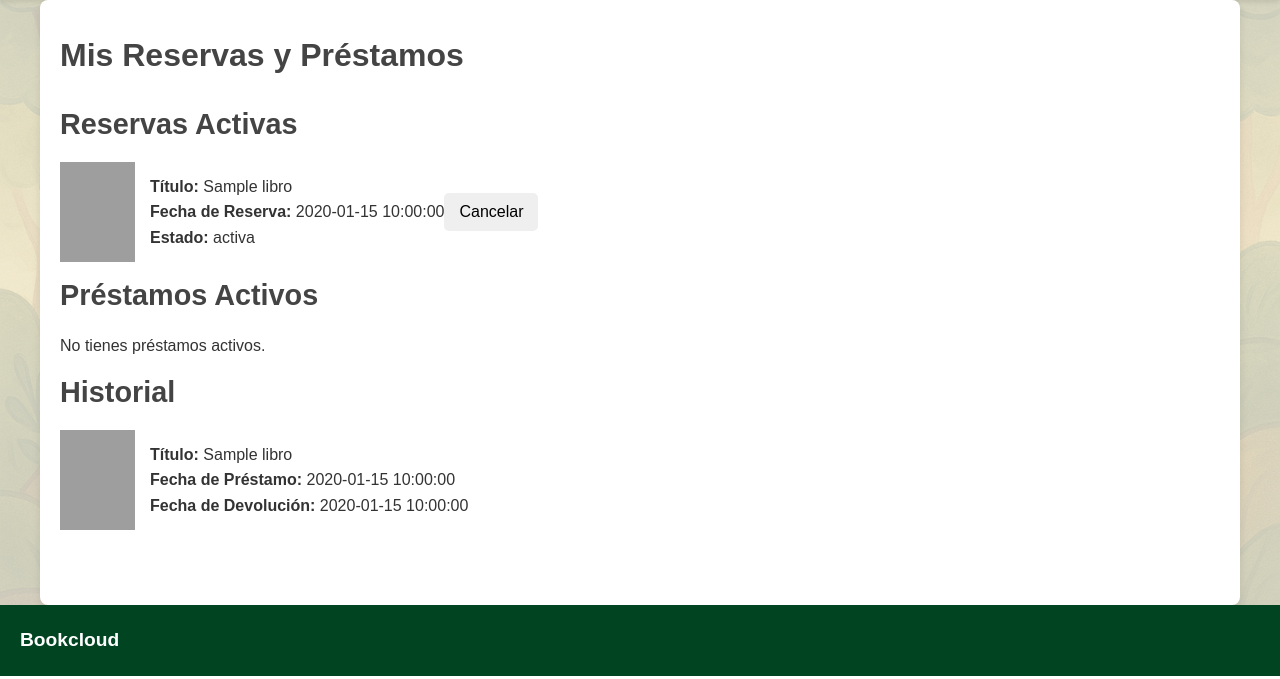
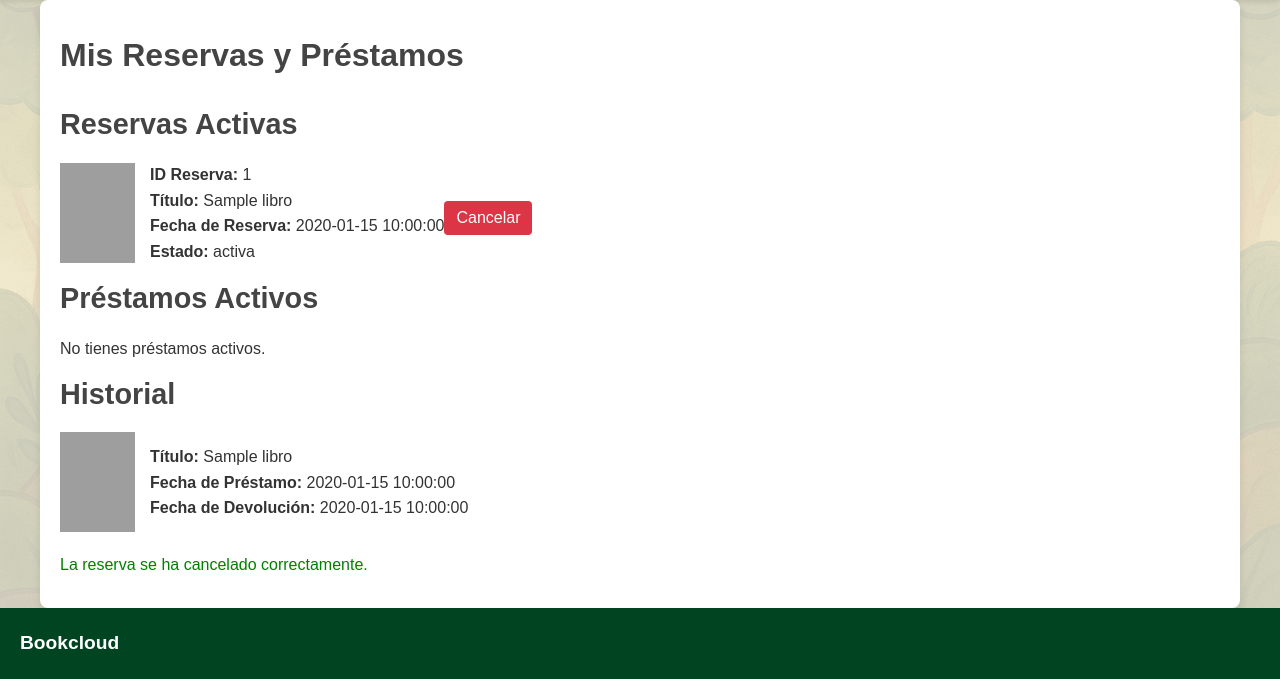
Before and after one commit to davidgarciasolis/bookclout, a PHP site: page /reservas_prestamos.php in a window 1280 px wide. Shown: the part 124-803 px from the top of the page. Run offline with PHP 8.4, Linux system fonts and the light colour scheme; the visitor is signed in with stand-in values (Sample User, id 1); tables that the repository leaves empty or names only in its code hold one stand-in row (values such as "Sample post"); a stand-in replaces the project's code that opens the database connection; grey boxes are pictures that could not be loaded.

Commit message:
Add reservation cancellation functionality and modal styles

```diff
--- a/css/styles.css
+++ b/css/styles.css
@@ -208,3 +208,57 @@ body::before {
     opacity: 0.2;
     z-index: -1;
 }
+
+.cancelar-btn {
+    background-color: #dc3545;
+    color: white;
+    border: none;
+    padding: 8px 12px;
+    border-radius: 4px;
+    cursor: pointer;
+    margin-top: 10px;
+}
+
+.modal {
+    position: fixed;
+    top: 0; left: 0;
+    width: 100%; height: 100%;
+    background: rgba(0,0,0,0.5);
+    display: flex;
+    justify-content: center;
+    align-items: center;
+    z-index: 999;
+}
+
+.modal-content {
+    background: #fff;
+    padding: 20px;
+    text-align: center;
+    border-radius: 8px;
+    max-width: 300px;
+    width: 90%;
+}
+
+.modal-actions {
+    margin-top: 15px;
+    display: flex;
+    justify-content: space-around;
+}
+
+.modal .confirmar {
+    background-color: #dc3545;
+    color: white;
+    border: none;
+    padding: 8px 12px;
+    border-radius: 4px;
+    cursor: pointer;
+}
+
+.modal .cancelar {
+    background-color: #6c757d;
+    color: white;
+    border: none;
+    padding: 8px 12px;
+    border-radius: 4px;
+    cursor: pointer;
+}
--- a/reservas_prestamos.php
+++ b/reservas_prestamos.php
@@ -26,7 +26,7 @@
         include 'autenticacion/conexion.php';
 
         // Fetch active reservations with book covers
-        $query_reservas = "SELECT reservas.isbn, libros.titulo, libros.portada, reservas.fecha_reserva, reservas.estado FROM reservas JOIN libros ON reservas.isbn = libros.isbn WHERE reservas.email_usuario = ? AND reservas.estado = 'activa' ORDER BY reservas.fecha_reserva DESC";
+        $query_reservas = "SELECT reservas.id_reserva, reservas.isbn, libros.titulo, libros.portada, reservas.fecha_reserva, reservas.estado FROM reservas JOIN libros ON reservas.isbn = libros.isbn WHERE reservas.email_usuario = ? AND reservas.estado = 'activa' ORDER BY reservas.fecha_reserva DESC";
         $stmt_reservas = $conn->prepare($query_reservas);
         $stmt_reservas->bind_param("s", $_SESSION['email']);
         $stmt_reservas->execute();
@@ -39,8 +39,8 @@
             while ($row = $result_reservas->fetch_assoc()) {
                 echo "<li class='book-item'>";
                 echo "<img src='" . htmlspecialchars($row['portada']) . "' alt='Portada de " . htmlspecialchars($row['titulo']) . "'>";
-                echo "<div><strong>Título:</strong> " . htmlspecialchars($row['titulo']) . "<br><strong>Fecha de Reserva:</strong> " . htmlspecialchars($row['fecha_reserva']) . "<br><strong>Estado:</strong> " . htmlspecialchars($row['estado']) . "</div>";
-                echo "<button class='cancelar-btn' onclick='confirmarCancelacion(\"" . $row['isbn'] . "\")'>Cancelar</button>";
+                echo "<div><strong>ID Reserva:</strong> " . htmlspecialchars($row['id_reserva']) . "<br><strong>Título:</strong> " . htmlspecialchars($row['titulo']) . "<br><strong>Fecha de Reserva:</strong> " . htmlspecialchars($row['fecha_reserva']) . "<br><strong>Estado:</strong> " . htmlspecialchars($row['estado']) . "</div>";
+                echo "<button class='cancelar-btn' onclick='confirmarCancelacion(\"" . $row['id_reserva'] . "\")'>Cancelar</button>";
                 echo "</li>";
             }
             echo "</ul>";
@@ -98,6 +98,16 @@
 
         echo "</section>";
 
+        // Display feedback message for cancellation status
+        if (isset($_SESSION['cancel_status'])) {
+            if ($_SESSION['cancel_status'] === 'success') {
+                echo "<p style='color: green;'>La reserva se ha cancelado correctamente.</p>";
+            } elseif ($_SESSION['cancel_status'] === 'error') {
+                echo "<p style='color: red;'>Hubo un error al cancelar la reserva. Por favor, inténtalo de nuevo.</p>";
+            }
+            unset($_SESSION['cancel_status']); // Clear the status after displaying
+        }
+
         $conn->close();
         ?>
 
@@ -116,21 +126,21 @@
     </div>
 
     <script>
-        let isbnAEliminar = null;
+        let idReservaAEliminar = null;
 
-        function confirmarCancelacion(isbn) {
-            isbnAEliminar = isbn;
+        function confirmarCancelacion(id_reserva) {
+            idReservaAEliminar = id_reserva;
             document.getElementById('modal-cancelar').style.display = 'flex';
         }
 
         function cerrarModal() {
             document.getElementById('modal-cancelar').style.display = 'none';
-            isbnAEliminar = null;
+            idReservaAEliminar = null;
         }
 
         function cancelarReserva() {
-            if (isbnAEliminar) {
-                window.location.href = 'php/procesar_cancelar_reserva.php?isbn=' + encodeURIComponent(isbnAEliminar);
+            if (idReservaAEliminar) {
+                window.location.href = 'php/procesar_cancelar_reserva.php?id_reserva=' + encodeURIComponent(idReservaAEliminar);
             }
         }
     </script>
```
Also changed, not shown: php/procesar_cancelar_reserva.php (added, +34 -0 lines).
